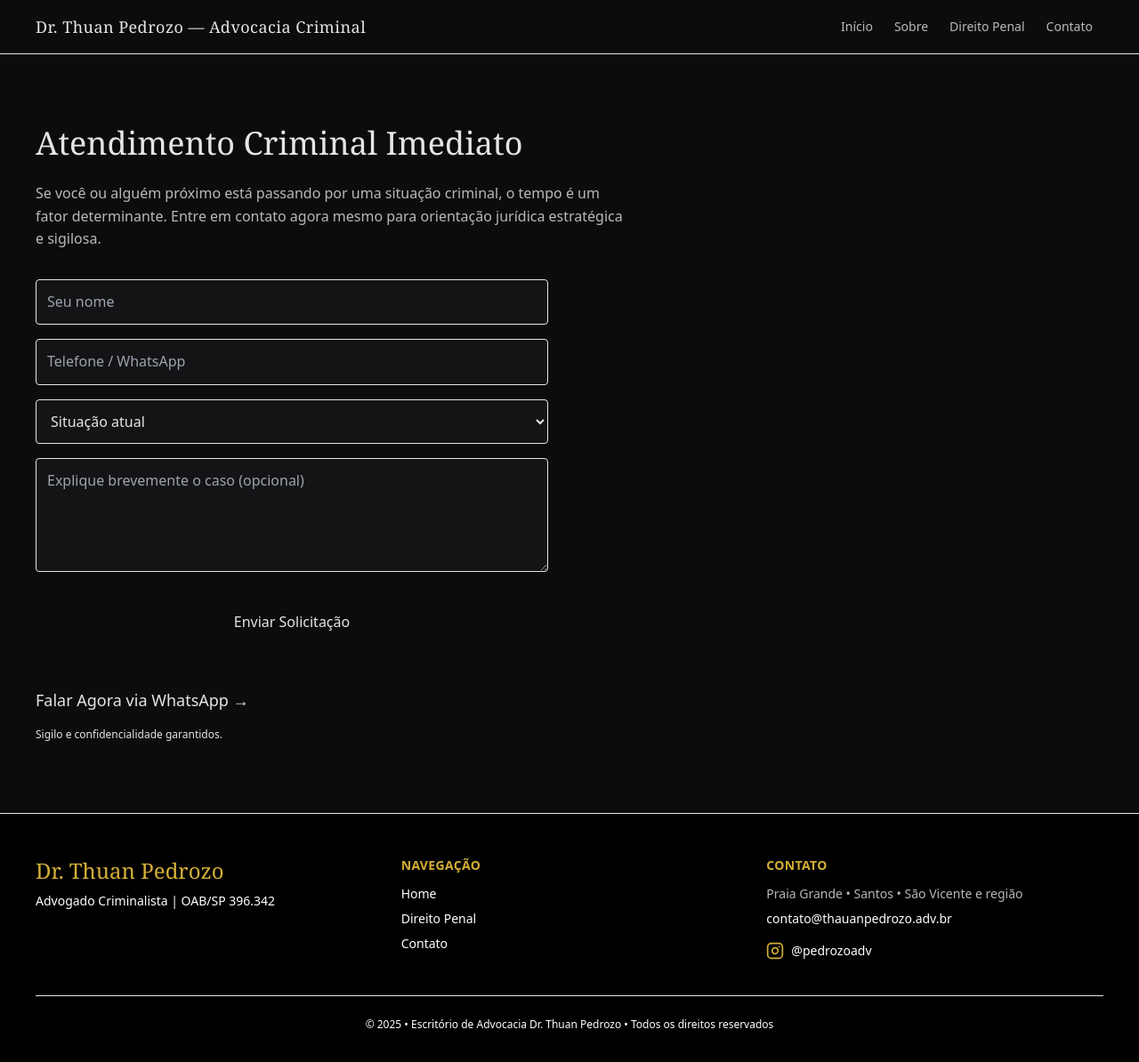
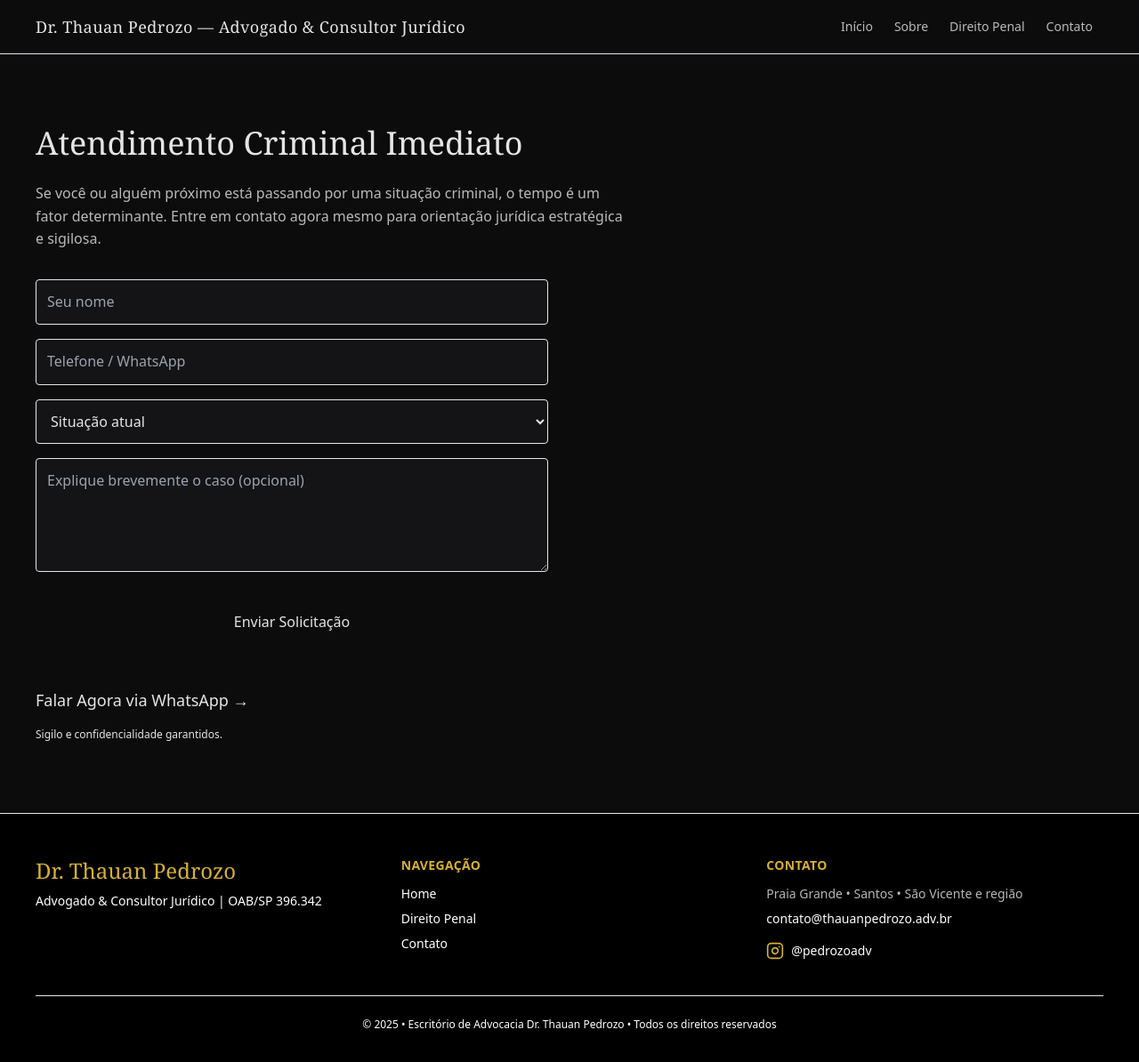
Before and after one commit to llopes0610/dr-thuan-pedrozo, a Next.js app: page /contato in a window 1280 px wide. Shown: the top 1194 px of the page at 89% size. Built offline with nearby package versions, Linux system fonts and the light colour scheme.

Commit message:
Ajuste nome

```diff
--- a/app/api/ai/route.ts
+++ b/app/api/ai/route.ts
@@ -83,7 +83,7 @@ Mensagem: ${mensagem}
 
     // Criar link WhatsApp com mensagem automática
     const whats = buildWhatsAppLink(
-      `Olá, Dr. Thuan. Sou ${nome} de ${cidade}. Preciso de ajuda (${parsed.area || area}). Resumo: ${parsed.resumo}`
+      `Olá, Dr. Thauan. Sou ${nome} de ${cidade}. Preciso de ajuda (${parsed.area || area}). Resumo: ${parsed.resumo}`
     );
 
     return NextResponse.json({ ok: true, resumo: parsed, whatsapp: whats });
--- a/app/contato/page.tsx
+++ b/app/contato/page.tsx
@@ -2,7 +2,7 @@ import { Metadata } from "next";
 import Link from "next/link";
 
 export const metadata: Metadata = {
-  title: "Contato — Dr. Thuan Pedrozo | Advogado Criminalista",
+  title: "Contato — Dr. Thauan Pedrozo | Advogado Criminalista",
   description:
     "Atendimento imediato em casos criminais. Flagrante, custódia, inquérito policial, defesa técnica urgente no Litoral de SP.",
 };
--- a/app/layout.tsx
+++ b/app/layout.tsx
@@ -18,7 +18,7 @@ const poppins = Poppins({
 });
 
 export const metadata: Metadata = {
-  title: "Dr. Thuan Pedrozo — Advocacia Criminal no Litoral SP",
+  title: "Dr Thauan Pedrozo advogado e consultor jurídico no Litoral SP",
   description:
     "Advogado especializado em Direito Penal e Processual Penal, atuando no Litoral de SP. Atendimento ágil e humanizado com triagem assistida por IA.",
 };
@@ -33,8 +33,8 @@ export default function RootLayout({ children }: { children: React.ReactNode })
         <header className="sticky top-0 z-20 border-b border-gold/20 bg-grafite/80 backdrop-blur">
           <div className="container flex items-center justify-between py-4">
             <div className="font-serif text-lg tracking-wide text-gold/90">
-              Dr. Thuan Pedrozo —{" "}
-              <span className="font-normal">Advocacia Criminal</span>
+              Dr. Thauan Pedrozo —{" "}
+              <span className="font-normal">Advogado & Consultor Jurídico</span>
             </div>
             <nav className="text-sm text-text/80">
               <a href="/" className="hover:text-gold transition-colors px-3">
--- a/app/sobre/page.tsx
+++ b/app/sobre/page.tsx
@@ -50,7 +50,7 @@ export default function SobrePage() {
                         viewport={{ once: true, amount: 0.3 }}
                         transition={{ duration: 0.6, ease: "easeOut" }}
                     >
-                        <h2 className="font-serif text-h2 text-gold mb-4">Quem é o Dr. Thuan Pedrozo</h2>
+                        <h2 className="font-serif text-h2 text-gold mb-4">Quem é o Dr. Thauan Pedrozo</h2>
                         <p className="text-text-muted leading-relaxed mb-4">
                             Advogado criminalista com atuação dedicada no Litoral de São Paulo. Minha
                             abordagem une rigor técnico, estratégia e acolhimento, respeitando a singularidade
@@ -84,7 +84,7 @@ export default function SobrePage() {
                         <div className="col-span-12 md:col-span-5 flex justify-center md:justify-end">
                             <Image
                                 src="/images/dr-thauan-about.jpg"
-                                alt="Dr. Thuan Pedrozo"
+                                alt="Dr. Thauan Pedrozo"
                                 width={500}
                                 height={650}
                                 className="rounded-xl border border-gold/20 shadow-card object-cover"
--- a/components/hero/HeroInstitutional.tsx
+++ b/components/hero/HeroInstitutional.tsx
@@ -28,7 +28,7 @@ export default function HeroInstitutional() {
             transition={{ delay: 0.2, duration: 0.6 }}
             className="text-sm tracking-wide text-gold/90 mb-3"
           >
-            Dr. Thuan Pedrozo — Advocacia Criminal • OAB/SP 396.342
+            Dr. Thauan Pedrozo — Advogado & Consultor Jurídico • OAB/SP 396.342
           </motion.div>
 
           <motion.h1
--- a/components/layout/Footer.jsx
+++ b/components/layout/Footer.jsx
@@ -15,10 +15,10 @@ export default function Footer() {
           {/* Logo + identidade */}
           <div>
             <h3 className="font-serif text-2xl text-gold mb-2">
-              Dr. Thuan Pedrozo
+              Dr. Thauan Pedrozo
             </h3>
             <p className="text-sm text-text/70">
-              Advogado Criminalista | OAB/SP 396.342
+              Advogado & Consultor Jurídico | OAB/SP 396.342
             </p>
           </div>
 
@@ -78,7 +78,7 @@ export default function Footer() {
 
         {/* Bottom bar */}
         <div className="border-t border-gold/10 mt-10 pt-6 text-center text-xs text-text/60">
-          © {currentYear} • Escritório de Advocacia Dr. Thuan Pedrozo • Todos os direitos reservados
+          © {currentYear} • Escritório de Advocacia Dr. Thauan Pedrozo • Todos os direitos reservados
         </div>
       </div>
     </footer>
--- a/components/sections/About.tsx
+++ b/components/sections/About.tsx
@@ -19,7 +19,7 @@ export default function AboutSection() {
       />
       <div className="container relative py-16 md:py-24">
         <h2 id="sobre-heading" className="font-serif text-3xl md:text-4xl mb-8">
-          Quem é o <span className="text-gold">Dr. Thuan Pedrozo</span>
+          Quem é o <span className="text-gold">Dr. Thauan Pedrozo</span>
         </h2>
 
         <div className="grid md:grid-cols-2 gap-10 items-start">
@@ -30,8 +30,8 @@ export default function AboutSection() {
               style={{ borderColor: "rgba(212,175,55,0.35)" }}
             >
               <Image
-                src="/images/dr-thuan.jpg"
-                alt="Dr. Thuan Pedrozo, advogado criminalista"
+                src="/images/dr-thauan.jpg"
+                alt="Dr. Thauan Pedrozo, advogado criminalista"
                 width={900}
                 height={1200}
                 className="object-cover w-full h-auto"
@@ -43,8 +43,8 @@ export default function AboutSection() {
           {/* TEXTO */}
           <div className="space-y-4 text-text/85">
             <p>
-              O <strong>Dr. Thuan Pedrozo</strong> é advogado inscrito na <strong>OAB/SP 396.342</strong> e fundador do
-              <strong> Escritório de Advocacia Dr. Thuan Pedrozo</strong>, atuando com foco em Direito Penal e prestando
+              O <strong>Dr. Thauan Pedrozo</strong> é advogado inscrito na <strong>OAB/SP 396.342</strong> e fundador do
+              <strong> Escritório de Advocacia Dr. Thauan Pedrozo</strong>, atuando com foco em Direito Penal e prestando
               assessoria jurídica com seriedade, ética e compromisso. É <strong>Bacharel em Direito pela Universidade Santa Cecília (2017)</strong>,
               formação que consolidou as bases técnicas e acadêmicas de sua atuação profissional.
             </p>
--- a/components/sections/AboutCompact.tsx
+++ b/components/sections/AboutCompact.tsx
@@ -17,15 +17,15 @@ export default function AboutCompact() {
         <div className="flex flex-col items-center">
           <div className="relative w-24 h-24 rounded-full overflow-hidden border border-gold/30 shadow-soft mb-4">
             <Image
-              src="/images/dr-thuan.jpg"
-              alt="Foto do Dr. Thuan Pedrozo"
+              src="/images/dr-thauan.jpg"
+              alt="Foto do Dr. Thauan Pedrozo"
               fill
               className="object-cover"
             />
           </div>
 
           <p className="text-lg text-text/80 leading-relaxed">
-            Atuação reconhecida na advocacia criminal, com compromisso absoluto
+            Atuação reconhecida na advocacia, com compromisso absoluto
             com a liberdade e a justiça.
           </p>
 
@@ -33,7 +33,7 @@ export default function AboutCompact() {
             href="/sobre"
             className="mt-6 inline-block font-medium text-gold hover:text-gold/80 transition-colors"
           >
-            Conheça o Dr. Thuan →
+            Conheça o Dr. Thauan →
           </Link>
         </div>
       </motion.div>
--- a/components/sections/AboutHome.tsx
+++ b/components/sections/AboutHome.tsx
@@ -18,12 +18,12 @@ export default function AboutHome() {
                     className="flex-1"
                 >
                     <h2 className="font-serif text-h2 text-gold mb-4">
-                        Sobre o Dr. Thuan Pedrozo
+                        Sobre o Dr. Thauan Pedrozo
                     </h2>
 
                     <p className="text-text-muted leading-relaxed mb-6 max-w-xl">
                         Advogado criminalista com atuação dedicada no Litoral de São Paulo, o
-                        Dr. Thuan Pedrozo trabalha com uma abordagem humana, estratégica e
+                        Dr. Thauan Pedrozo trabalha com uma abordagem humana, estratégica e
                         pautada na ética. Seu compromisso é oferecer defesa técnica de alto
                         padrão, acolhendo cada cliente com respeito e absoluta
                         confidencialidade.
@@ -53,8 +53,8 @@ export default function AboutHome() {
                     {/* FOTO — substitua o src pelo definitivo */}
                     <div className="relative w-[330px] h-[420px] rounded-card overflow-hidden border border-gold/15 shadow-soft">
                         <Image
-                            src="/images/dr-thuan.jpg"
-                            alt="Foto do Dr. Thuan Pedrozo"
+                            src="/images/dr-thauan.jpg"
+                            alt="Foto do Dr. Thauan Pedrozo"
                             fill
                             className="object-cover"
                         />
--- a/package.json
+++ b/package.json
@@ -1,5 +1,5 @@
 {
-  "name": "dr-thuan-pedrozo",
+  "name": "dr-thauan-pedrozo",
   "version": "0.1.0",
   "private": true,
   "scripts": {
```
Also changed, not shown: 1 other file (tests, documents, lock files or other folders).
